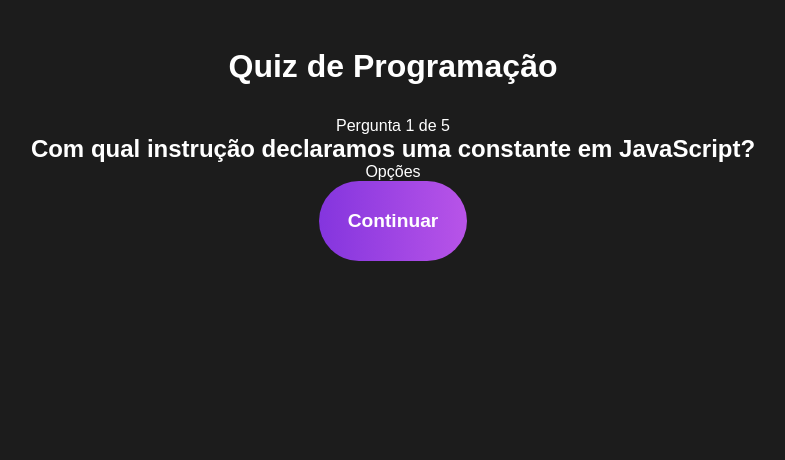
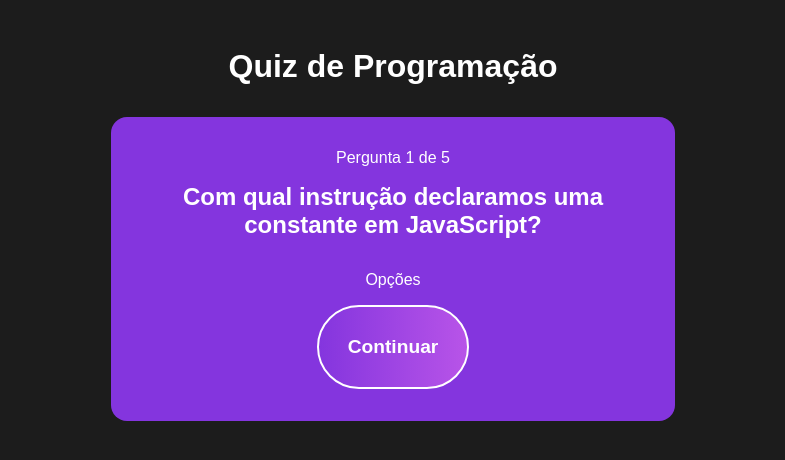
Before and after one commit to GuiAbade/QuizApp-Reactjs, a React (Vite) app: page / in a window 1280 px wide. Both pictures are taken after a click on the button "Iniciar". Shown: the top 460 px of the page, without its empty margins (247-1032 px from the left). Built offline with nearby package versions, Linux system fonts and the light colour scheme.

Commit message:
Configurando questões para que sejam alteradas ao clicar em continuar

```diff
--- a/src/components/Question.css
+++ b/src/components/Question.css
@@ -0,0 +1,16 @@
+#question{
+  text-align: center;
+  max-width: 500px;
+  background-color: #8435de;
+  border-radius: 1rem;
+  padding: 2rem;
+}
+#question h2{
+  margin-bottom: 2rem;
+}
+#question p {
+  margin-bottom: 1rem;
+}
+#question button {
+  border: 2px solid #FFF;
+}
--- a/src/components/Question.jsx
+++ b/src/components/Question.jsx
@@ -1,6 +1,7 @@
 import React from 'react';
 import { useContext } from 'react';
 import { QuizContext } from '../context/quiz';
+import "./Question.css";
 
 
 const  Question = () => {
@@ -15,7 +16,7 @@
       <div id="options-container">
         <p>Opções</p>
       </div>
-      <button>Continuar</button>
+      <button onClick={() => dispatch({type:"CHANGE_QUESTION"})}>Continuar</button>
     </div>
   )
 }
--- a/src/context/quiz.jsx
+++ b/src/context/quiz.jsx
@@ -10,7 +10,6 @@
   questions,
   currentQuestion: 0,
 }
-
 const quizReducer = (state, action) => {
 
   console.log(state, action);
@@ -21,23 +20,25 @@
       ...state,
       gameStage: STAGES[1],
     }
-
     case "REORDER_QUESTIONS":
       const reorderQuestions = questions.sort(() => {
         return Math.random() -0.5;
       });
-
     return {
       ...state,
       questions: reorderQuestions,
     }
+    case "CHANGE_QUESTION":
+      const nextQuestion = state.currentQuestion +1;
+      return {
+        ...state,
+        currentQuestion: nextQuestion,
+      }
 
     default:
       return state;
   }
-
 }
-
 export const QuizContext = createContext();
 
 export const QuizProvider = ({ children }) => {
```
